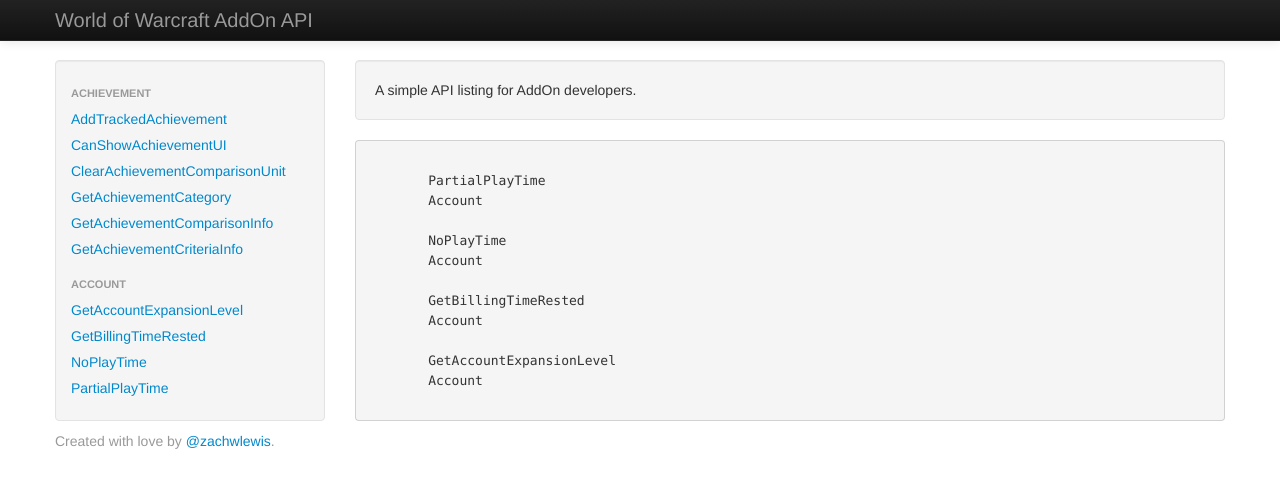
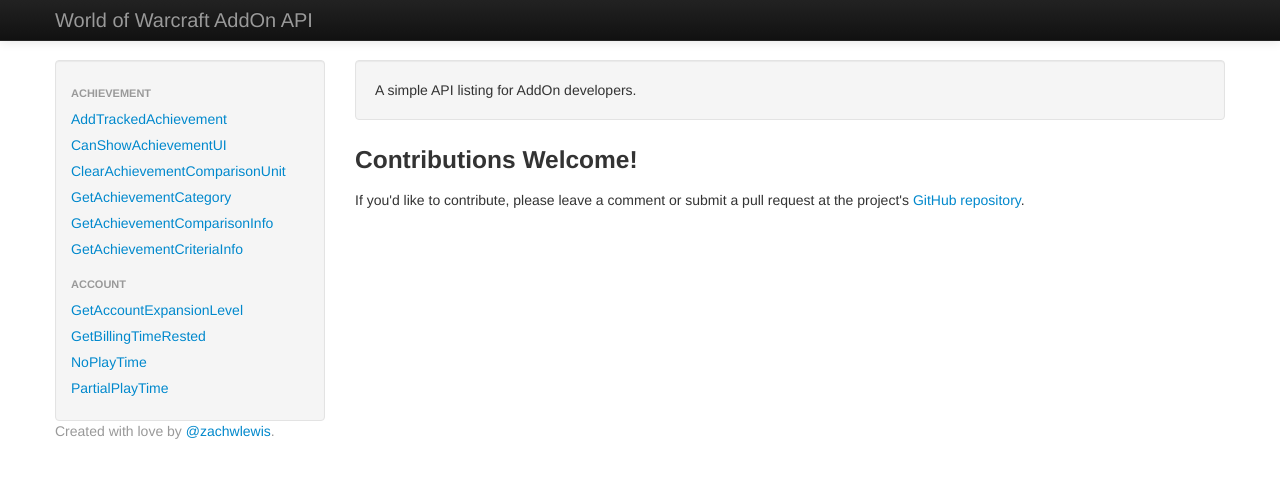
Before and after one commit to zachwlewis/wow-addon-api, a Jekyll site: the page built from index.html, in a window 1280 px wide. Shown: the top 488 px of the page. Built offline with Jekyll 4.4.1, drawn with Linux system fonts in a browser that asks for light colours.

Commit message:
you are welcome to help

```diff
--- a/index.html
+++ b/index.html
@@ -7,9 +7,5 @@
 	A simple API listing for AddOn developers.
 </div>
 
-<pre>
-	{% for post in site.categories.Account %}
-	{{ post.title }}
-	{{ post.category }}
-	{% endfor %}
-</pre>
+<h3>Contributions Welcome!</h3>
+<p>If you'd like to contribute, please leave a comment or submit a pull request at the project's <a href="https://github.com/zachwlewis/wow-addon-api">GitHub repository</a>.</p>
```
Also changed, not shown: readme.md.
